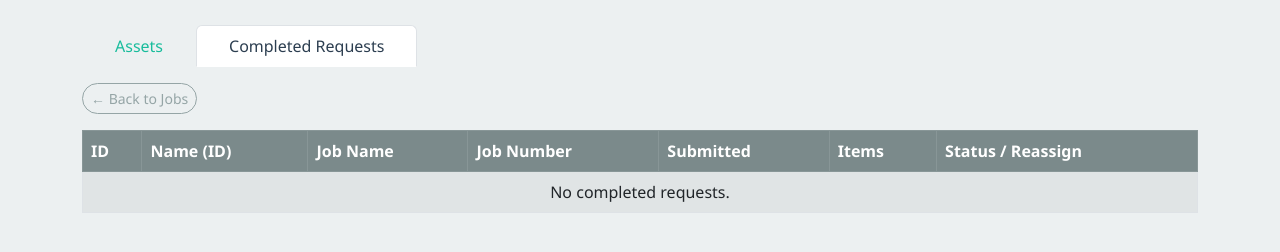
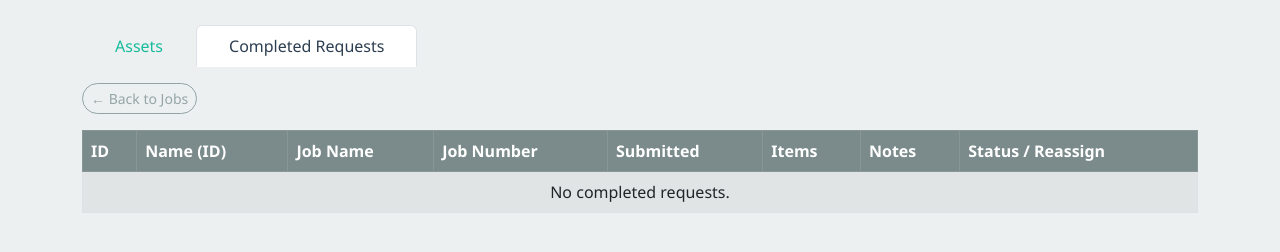
Before and after one commit to ColtonBaum/THE-REQuest-form, a Flask app: template templates/admin/job_detail.html in a window 1280 px wide, after a click on "Completed Requests". Shown: the part 175-427 px from the top of the page. Run offline with Flask 3, Linux system fonts and the light colour scheme; the template is opened without the code that fills it, so the values that code supplies are empty; some libraries are stand-ins or nearby versions.

Commit message:
Show notes column in completed requests tab on job detail

```diff
--- a/templates/admin/job_detail.html
+++ b/templates/admin/job_detail.html
@@ -102,6 +102,7 @@
             <th>Job Number</th>
             <th>Submitted</th>
             <th>Items</th>
+            <th>Notes</th>
             <th>Status / Reassign</th>
           </tr>
         </thead>
@@ -128,6 +129,7 @@
                 {% endfor %}
               </ul>
             </td>
+            <td>{{ r.notes or '—' }}</td>
             <td>
               <div>{{ r.status }}</div>
               <form method="POST"
@@ -148,7 +150,7 @@
           </tr>
           {% else %}
           <tr>
-            <td colspan="7" class="text-center">No completed requests.</td>
+            <td colspan="8" class="text-center">No completed requests.</td>
           </tr>
           {% endfor %}
         </tbody>
```
